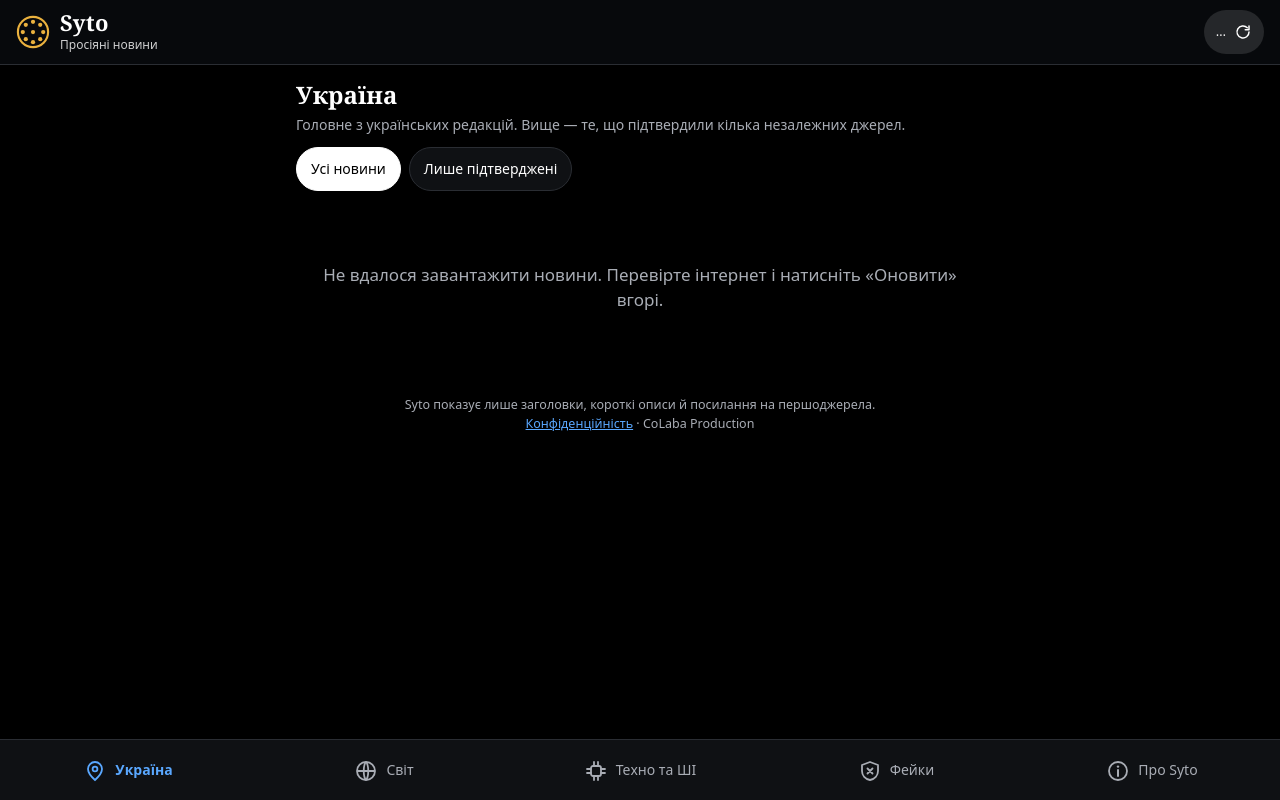
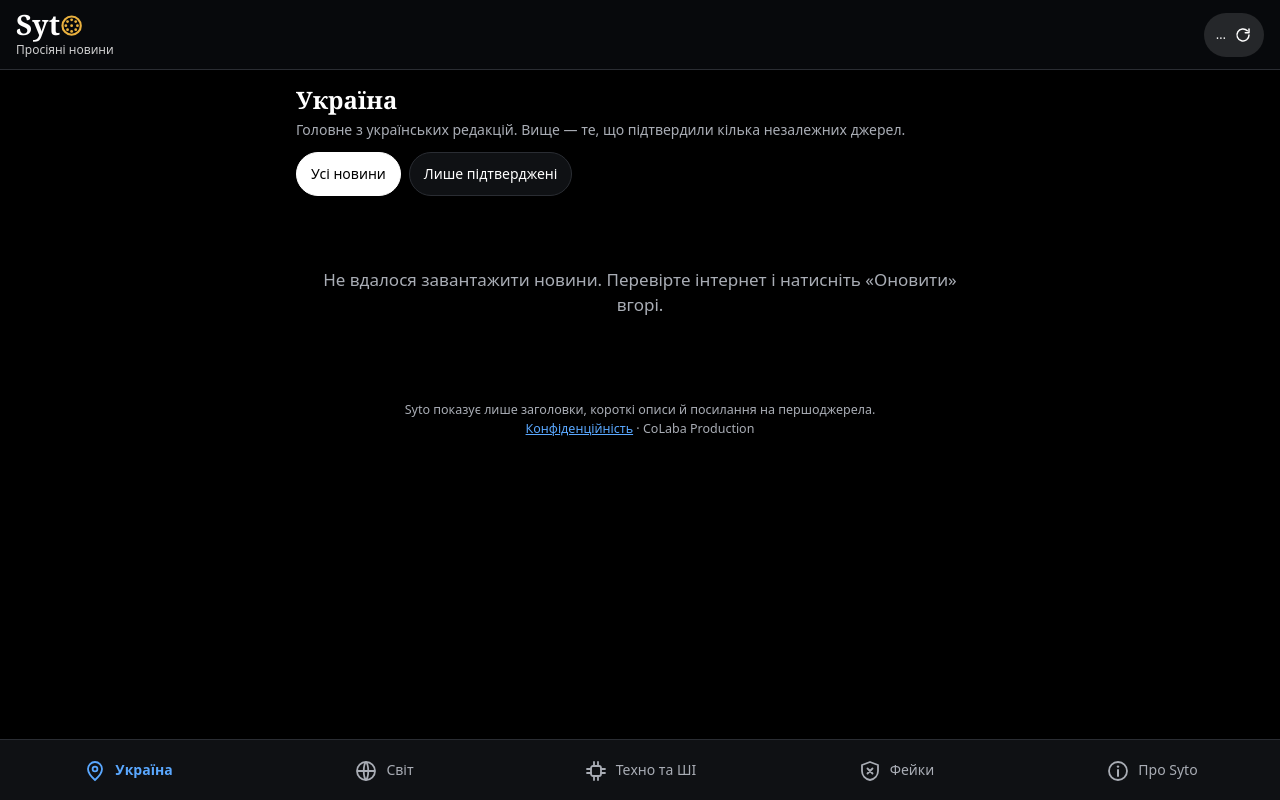
Before and after one commit to tviyoberigkr-lab/syto, a website: page site/index.html in a window 1280 px wide. Drawn offline with Linux system fonts and the light colour scheme; no server answers.

Commit message:
Бренд: логотип-сито замість літери «О» у назві SytO (шапка сайту, банер Google Play, скріни)
Co-Authored-By: Claude Opus 5.5 <noreply@anthropic.com>
Claude-Session: https://claude.ai/code/session_01WZi5PupMixodLbqpYFA6jq

```diff
--- a/site/index.html
+++ b/site/index.html
@@ -17,9 +17,8 @@
 <body>
 <header class="top">
   <div class="brand">
-    <svg class="logo" viewBox="0 0 32 32" aria-hidden="true"><circle cx="16" cy="16" r="14.2" fill="none" stroke="currentColor" stroke-width="2"/><g fill="currentColor"><circle cx="16" cy="16" r="2"/><circle cx="16.00" cy="6.40" r="2"/><circle cx="22.79" cy="9.21" r="2"/><circle cx="25.60" cy="16.00" r="2"/><circle cx="22.79" cy="22.79" r="2"/><circle cx="16.00" cy="25.60" r="2"/><circle cx="9.21" cy="22.79" r="2"/><circle cx="6.40" cy="16.00" r="2"/><circle cx="9.21" cy="9.21" r="2"/></g></svg>
     <div>
-      <h1>Syto</h1>
+      <h1 aria-label="Syto">Syt<svg class="logo-o" viewBox="0 0 32 32" aria-hidden="true"><circle cx="16" cy="16" r="13.8" fill="none" stroke="currentColor" stroke-width="3.2"/><g fill="currentColor"><circle cx="16" cy="16" r="2.1"/><circle cx="16.00" cy="7.30" r="2.1"/><circle cx="22.15" cy="9.85" r="2.1"/><circle cx="24.70" cy="16.00" r="2.1"/><circle cx="22.15" cy="22.15" r="2.1"/><circle cx="16.00" cy="24.70" r="2.1"/><circle cx="9.85" cy="22.15" r="2.1"/><circle cx="7.30" cy="16.00" r="2.1"/><circle cx="9.85" cy="9.85" r="2.1"/></g></svg></h1>
       <p class="tagline">Просіяні новини</p>
     </div>
   </div>
--- a/site/styles.css
+++ b/site/styles.css
@@ -16,8 +16,9 @@ a{color:var(--accent)}
 .top{position:sticky;top:0;z-index:5;border-bottom:1px solid var(--line);background:var(--top);color:var(--top-ink);display:flex;align-items:center;justify-content:space-between;gap:12px;
   padding:calc(10px + env(safe-area-inset-top)) max(16px, env(safe-area-inset-right)) 10px max(16px, env(safe-area-inset-left))}
 .brand{display:flex;align-items:center;gap:10px;min-width:0}
-.logo{width:34px;height:34px;flex:none;color:#eab13e}
-h1{font:700 22px/1 var(--serif);margin:0;letter-spacing:.3px}
+h1{font:700 28px/1 var(--serif);margin:0;letter-spacing:.3px;white-space:nowrap}
+/* логотип-сито замість літери «О» у назві SytO */
+.logo-o{display:inline-block;width:.76em;height:.76em;margin-left:.03em;vertical-align:-.03em;color:#eab13e}
 .tagline{margin:3px 0 0;font-size:12px;opacity:.8;white-space:nowrap;overflow:hidden;text-overflow:ellipsis}
 .refresh{display:flex;align-items:center;gap:8px;background:rgba(255,255,255,.12);color:inherit;border:0;border-radius:999px;padding:8px 12px;font:inherit;font-size:13px;min-height:44px;cursor:pointer;white-space:nowrap}
 .refresh svg{width:18px;height:18px}
```
Also changed, not shown: tools/store_feature_graphic.html (added, +12 -0 lines), store/feature_graphic_1024x500.png, store/screens/1_ukraine.png, store/screens/2_world.png, store/screens/3_tech.png, store/screens/4_fakes.png, store/screens/5_about.png.
